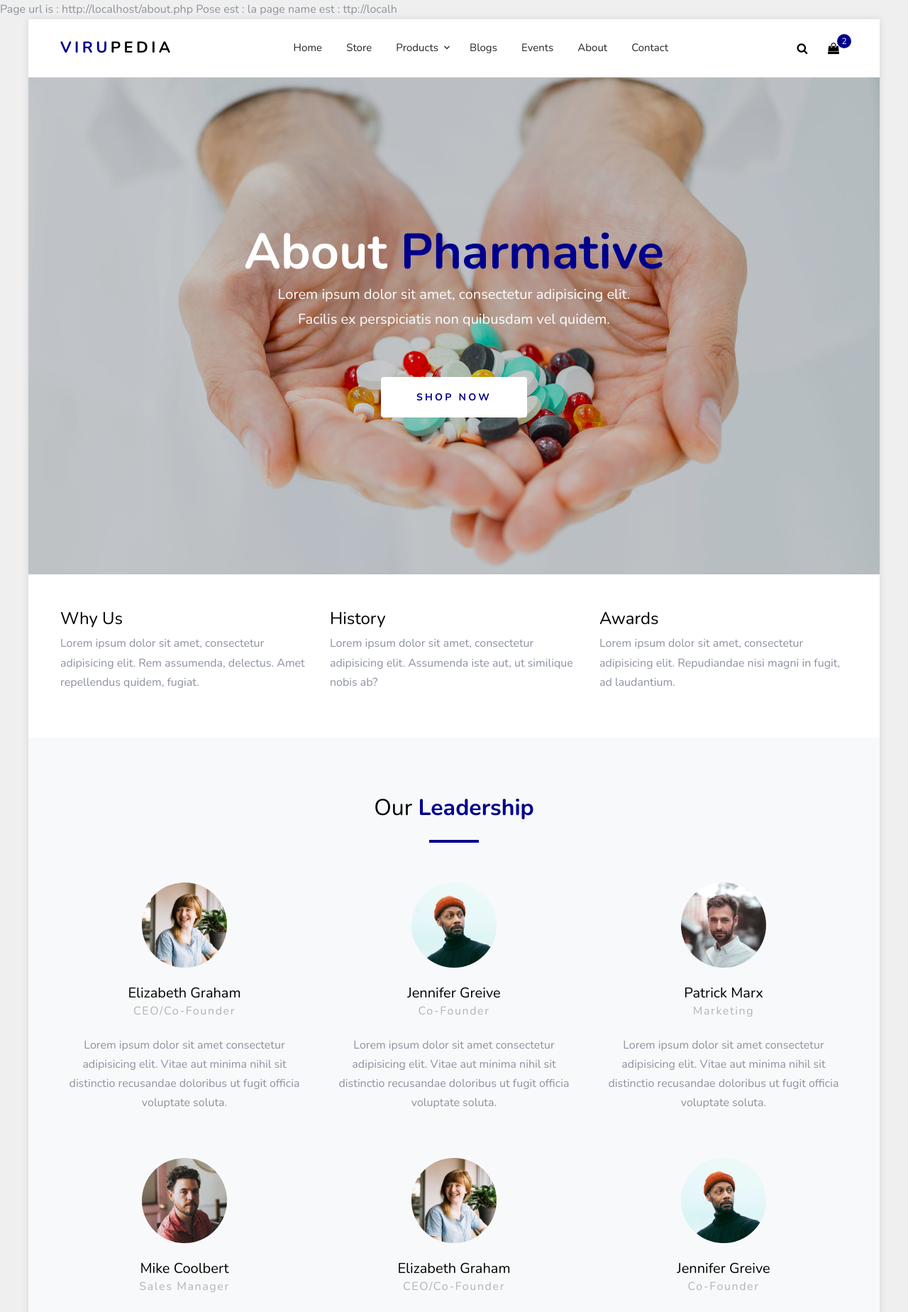
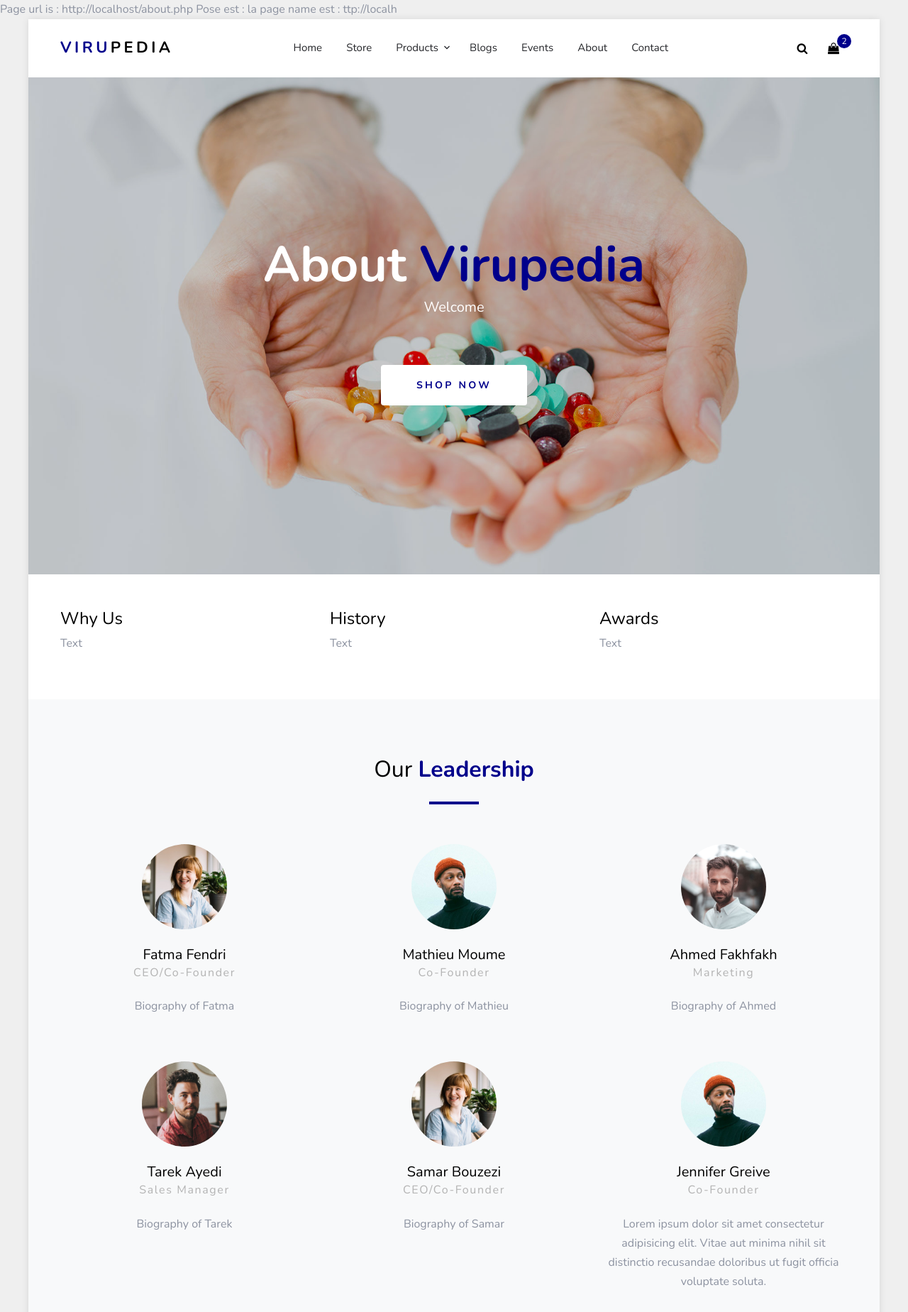
Before and after one commit to Virupedia/virupedia, a PHP site: page /about.php in a window 1280 px wide. Shown: the top 1848 px of the page at 71% size. Run offline with PHP 8.4, Linux system fonts and the light colour scheme; some web fonts are replaced.

Commit message:
about us

```diff
--- a/views/front/about.php
+++ b/views/front/about.php
@@ -13,10 +13,10 @@
     <div class="row">
       <div class="col-lg-12 mx-auto align-self-center">
         <div class="site-block-cover-content text-center">
-          <h1 class="mb-0">About <strong class="text-primary">Pharmative</strong></h1>
+          <h1 class="mb-0">About <strong class="text-primary">Virupedia</strong></h1>
           <div class="row justify-content-center mb-5">
             <div class="col-lg-6 text-center">
-              <p>Lorem ipsum dolor sit amet, consectetur adipisicing elit. Facilis ex perspiciatis non quibusdam vel quidem.</p>
+              <p>Welcome</p>
             </div>
           </div>
           <p><a href="#" class="btn btn-primary px-5 py-3">Shop Now</a></p>
@@ -32,17 +32,17 @@
     <div class="row">
       <div class="col-lg-4">
         <h3 class="text-black h4">Why Us</h3>
-        <p>Lorem ipsum dolor sit amet, consectetur adipisicing elit. Rem assumenda, delectus. Amet repellendus quidem, fugiat.</p>
+        <p>Text</p>
 
       </div>
       <div class="col-lg-4">
         <h3 class="text-black h4">History</h3>
-        <p>Lorem ipsum dolor sit amet, consectetur adipisicing elit. Assumenda iste aut, ut similique nobis ab?</p>
+        <p>Text</p>
 
       </div>
       <div class="col-lg-4">
         <h3 class="text-black h4">Awards</h3>
-        <p>Lorem ipsum dolor sit amet, consectetur adipisicing elit. Repudiandae nisi magni in fugit, ad laudantium.</p>
+        <p>Text</p>
 
       </div>
     </div>
@@ -66,12 +66,69 @@
           <div class="block-38-img">
             <div class="block-38-header">
               <img src="images/person_1.jpg" alt="Image placeholder" class="mb-4">
-              <h3 class="block-38-heading h4">Elizabeth Graham</h3>
+              <h3 class="block-38-heading h4">Fatma Fendri</h3>
               <p class="block-38-subheading">CEO/Co-Founder</p>
             </div>
             <div class="block-38-body">
-              <p>Lorem ipsum dolor sit amet consectetur adipisicing elit. Vitae aut minima nihil sit distinctio
-                recusandae doloribus ut fugit officia voluptate soluta. </p>
+              <p>Biography of Fatma </p>
+            </div>
+          </div>
+        </div>
+      </div>
+      <div class="col-md-6 col-lg-4 mb-5">
+        <div class="block-38 text-center">
+          <div class="block-38-img">
+            <div class="block-38-header">
+              <img src="images/person_2.jpg" alt="Image placeholder" class="mb-4">
+              <h3 class="block-38-heading h4">Mathieu Moume</h3>
+              <p class="block-38-subheading">Co-Founder</p>
+            </div>
+            <div class="block-38-body">
+              <p>Biography of Mathieu </p>
+            </div>
+          </div>
+        </div>
+      </div>
+      <div class="col-md-6 col-lg-4 mb-5">
+        <div class="block-38 text-center">
+          <div class="block-38-img">
+            <div class="block-38-header">
+              <img src="images/person_3.jpg" alt="Image placeholder" class="mb-4">
+              <h3 class="block-38-heading h4">Ahmed Fakhfakh</h3>
+              <p class="block-38-subheading">Marketing</p>
+            </div>
+            <div class="block-38-body">
+              <p> Biography of Ahmed </p>
+            </div>
+          </div>
+        </div>
+      </div>
+      <div class="col-md-6 col-lg-4 mb-5">
+        <div class="block-38 text-center">
+          <div class="block-38-img">
+            <div class="block-38-header">
+              <img src="images/person_4.jpg" alt="Image placeholder" class="mb-4">
+              <h3 class="block-38-heading h4">Tarek Ayedi</h3>
+              <p class="block-38-subheading">Sales Manager</p>
+            </div>
+            <div class="block-38-body">
+              <p> Biography of Tarek</p>
+            </div>
+          </div>
+        </div>
+      </div>
+
+      <div class="col-md-6 col-lg-4 mb-5">
+
+        <div class="block-38 text-center">
+          <div class="block-38-img">
+            <div class="block-38-header">
+              <img src="images/person_1.jpg" alt="Image placeholder" class="mb-4">
+              <h3 class="block-38-heading h4">Samar Bouzezi</h3>
+              <p class="block-38-subheading">CEO/Co-Founder</p>
+            </div>
+            <div class="block-38-body">
+              <p>Biography of Samar </p>
             </div>
           </div>
         </div>
@@ -91,68 +148,7 @@
           </div>
         </div>
       </div>
-      <div class="col-md-6 col-lg-4 mb-5">
-        <div class="block-38 text-center">
-          <div class="block-38-img">
-            <div class="block-38-header">
-              <img src="images/person_3.jpg" alt="Image placeholder" class="mb-4">
-              <h3 class="block-38-heading h4">Patrick Marx</h3>
-              <p class="block-38-subheading">Marketing</p>
-            </div>
-            <div class="block-38-body">
-              <p>Lorem ipsum dolor sit amet consectetur adipisicing elit. Vitae aut minima nihil sit distinctio
-                recusandae doloribus ut fugit officia voluptate soluta. </p>
-            </div>
-          </div>
-        </div>
-      </div>
-      <div class="col-md-6 col-lg-4 mb-5">
-        <div class="block-38 text-center">
-          <div class="block-38-img">
-            <div class="block-38-header">
-              <img src="images/person_4.jpg" alt="Image placeholder" class="mb-4">
-              <h3 class="block-38-heading h4">Mike Coolbert</h3>
-              <p class="block-38-subheading">Sales Manager</p>
-            </div>
-            <div class="block-38-body">
-              <p>Lorem ipsum dolor sit amet consectetur adipisicing elit. Vitae aut minima nihil sit distinctio
-                recusandae doloribus ut fugit officia voluptate soluta. </p>
-            </div>
-          </div>
-        </div>
-      </div>
 
-      <div class="col-md-6 col-lg-4 mb-5">
-
-        <div class="block-38 text-center">
-          <div class="block-38-img">
-            <div class="block-38-header">
-              <img src="images/person_1.jpg" alt="Image placeholder" class="mb-4">
-              <h3 class="block-38-heading h4">Elizabeth Graham</h3>
-              <p class="block-38-subheading">CEO/Co-Founder</p>
-            </div>
-            <div class="block-38-body">
-              <p>Lorem ipsum dolor sit amet consectetur adipisicing elit. Vitae aut minima nihil sit distinctio
-                recusandae doloribus ut fugit officia voluptate soluta. </p>
-            </div>
-          </div>
-        </div>
-      </div>
-      <div class="col-md-6 col-lg-4 mb-5">
-        <div class="block-38 text-center">
-          <div class="block-38-img">
-            <div class="block-38-header">
-              <img src="images/person_2.jpg" alt="Image placeholder" class="mb-4">
-              <h3 class="block-38-heading h4">Jennifer Greive</h3>
-              <p class="block-38-subheading">Co-Founder</p>
-            </div>
-            <div class="block-38-body">
-              <p>Lorem ipsum dolor sit amet consectetur adipisicing elit. Vitae aut minima nihil sit distinctio
-                recusandae doloribus ut fugit officia voluptate soluta. </p>
-            </div>
-          </div>
-        </div>
-      </div>
     </div>
   </div>
 </div>
@@ -161,8 +157,8 @@
   <div class="container">
     <div class="row justify-content-center text-center">
       <div class="col-lg-7">
-        <h3 class="text-white">Sign up for discount up to 55% OFF</h3>
-        <p class="text-white">Lorem ipsum dolor, sit amet consectetur adipisicing elit. Nemo omnis voluptatem consectetur quam.</p>
+        <h3 class="text-white">Text 1 </h3>
+        <p class="text-white">Text 2 </p>
         <p class="mb-0"><a href="#" class="btn btn-outline-white">Sign up</a></p>
       </div>
     </div>
@@ -178,8 +174,7 @@
         </div>
         <div class="text">
           <h2>Free Shipping</h2>
-          <p>Lorem ipsum dolor sit amet, consectetur adipiscing elit. Phasellus at iaculis quam. Integer accumsan
-            tincidunt fringilla.</p>
+          <p>Text</p>
         </div>
       </div>
       <div class="col-md-6 col-lg-4 d-lg-flex mb-4 mb-lg-0 pl-4" data-aos="fade-up" data-aos-delay="100">
@@ -188,8 +183,7 @@
         </div>
         <div class="text">
           <h2>Free Returns</h2>
-          <p>Lorem ipsum dolor sit amet, consectetur adipiscing elit. Phasellus at iaculis quam. Integer accumsan
-            tincidunt fringilla.</p>
+          <p>Text</p>
         </div>
       </div>
       <div class="col-md-6 col-lg-4 d-lg-flex mb-4 mb-lg-0 pl-4" data-aos="fade-up" data-aos-delay="200">
```
